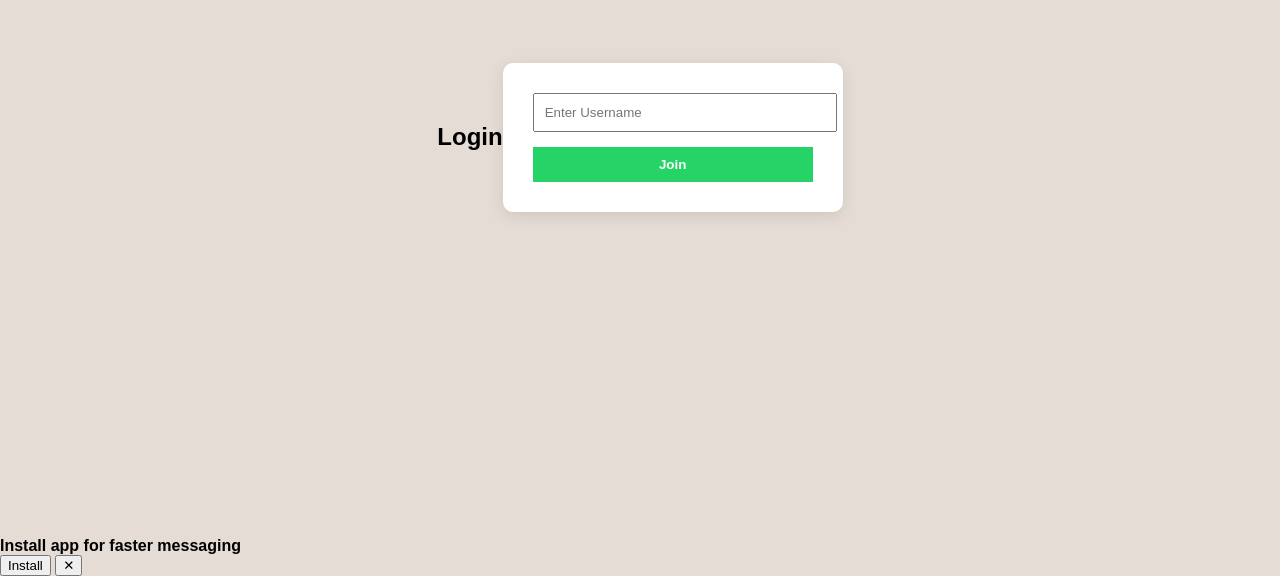
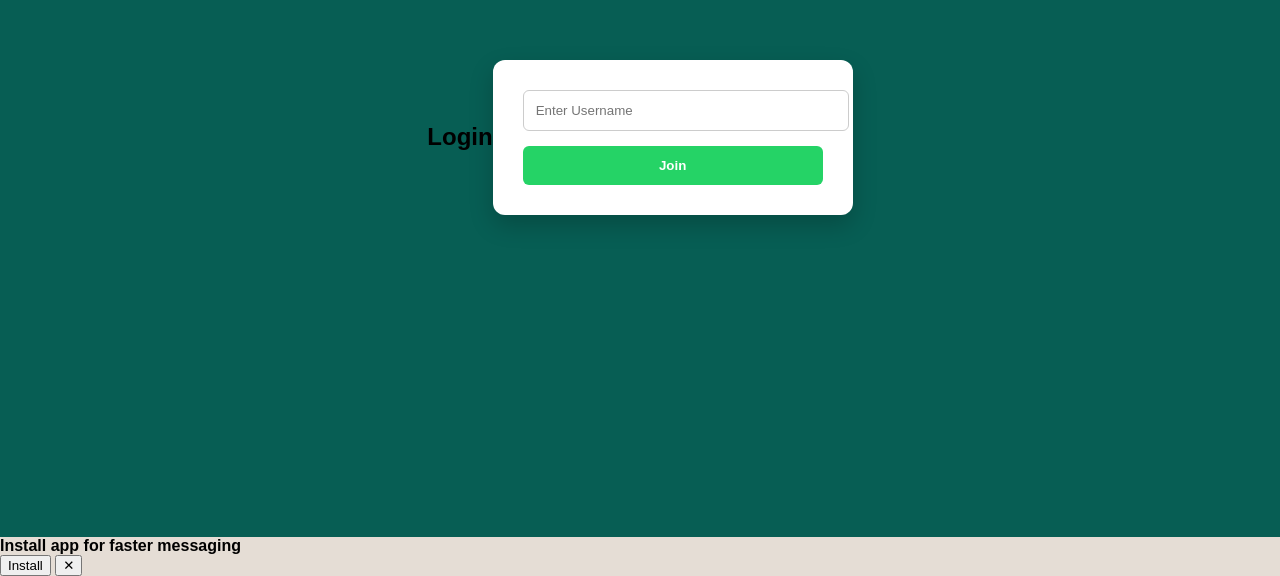
Before and after one commit to Chinni-lasyasri/socket, a website: page public/index.html in a window 1280 px wide. Shown: the part 263-839 px from the top of the page. Drawn offline with nearby package versions, Linux system fonts and the light colour scheme.

Commit message:
changed login ui

```diff
--- a/public/styles.css
+++ b/public/styles.css
@@ -7,7 +7,7 @@ body{
 
 /* LOGIN PAGE */
 
-#loginPage{
+/* #loginPage{
   height:100dvh;
   display:flex;
   align-items:center;
@@ -35,6 +35,46 @@ body{
   border:none;
   color:white;
   font-weight:bold;
+} */
+
+#loginPage{
+  height:100dvh;
+  display:flex;
+  align-items:center;
+  justify-content:center;
+  background:#075e54;
+}
+
+#loginPage form{
+  background:white;
+  padding:30px;
+  border-radius:12px;
+  width:300px;
+  box-shadow:0 10px 25px rgba(0,0,0,0.2);
+  text-align:center;
+}
+
+#loginPage h2{
+  margin-bottom:20px;
+}
+
+#loginPage input{
+  width:100%;
+  padding:12px;
+  margin-bottom:15px;
+  border-radius:6px;
+  border:1px solid #ccc;
+}
+
+#loginPage button{
+  width:100%;
+  padding:12px;
+  background:#25d366;
+  border:none;
+  color:white;
+  font-weight:bold;
+  border-radius:6px;
+  cursor:pointer;
 }
 
 /* CHAT PAGE */
```
